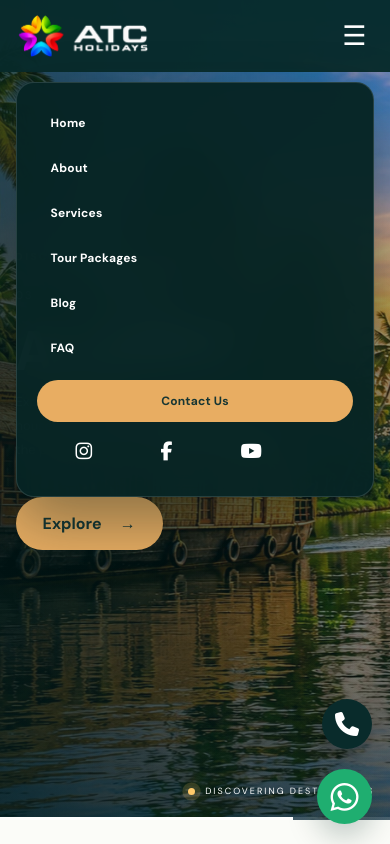
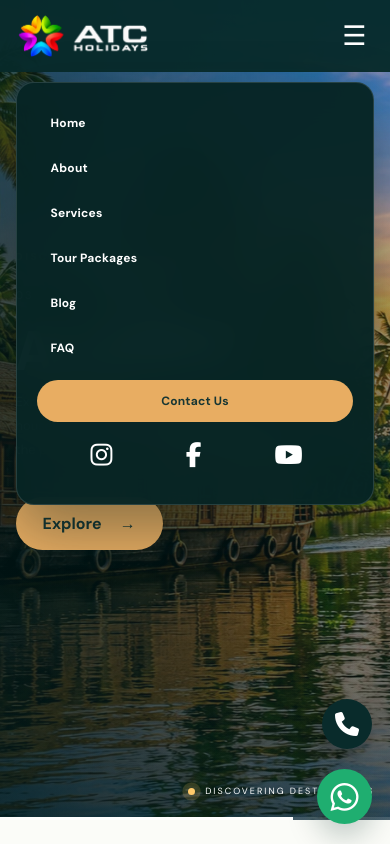
Before and after one commit to gvxtech/atc-holidays, a plain HTML site: page index.html in a window 390 px wide. Both pictures are taken after a click on the button "Open navigation". Shown: the top 844 px of the page. Drawn offline with Linux system fonts and the light colour scheme.

Commit message:
Updated website design and content

```diff
--- a/assets/style.css
+++ b/assets/style.css
@@ -1591,12 +1591,12 @@ footer a:hover {
 /* Mobile View */
 @media (max-width: 768px) {
     .social-icons {
-       margin-left: 25px;
-        gap: 40px;
+       margin-left: 40px;
+        gap: 45px;
     }
 }
 .social-icons a {
-    font-size: 19px;
+    font-size: 25px;
     color: #ffffff;
     text-decoration: none;
     transition: 0.3s ease;
```
